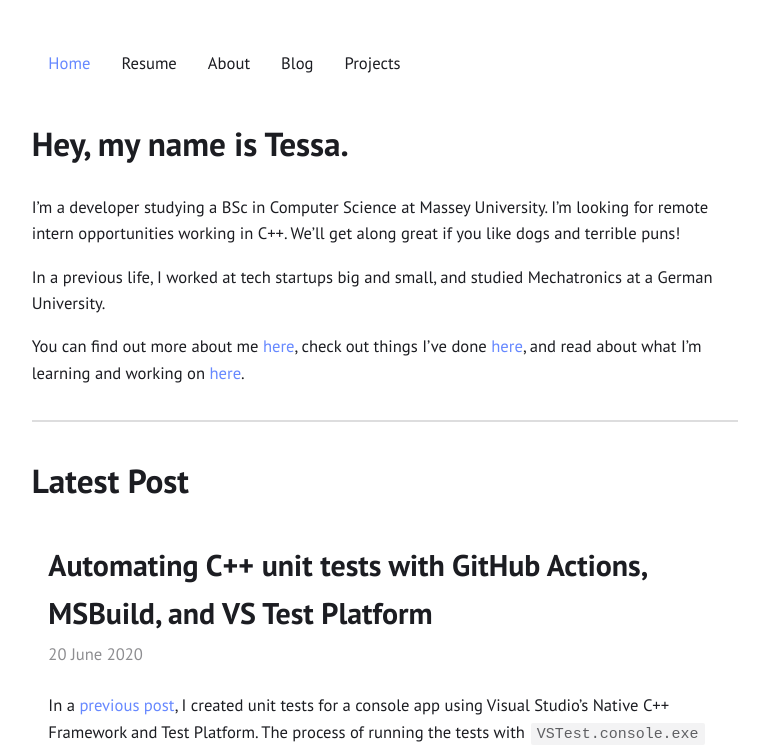
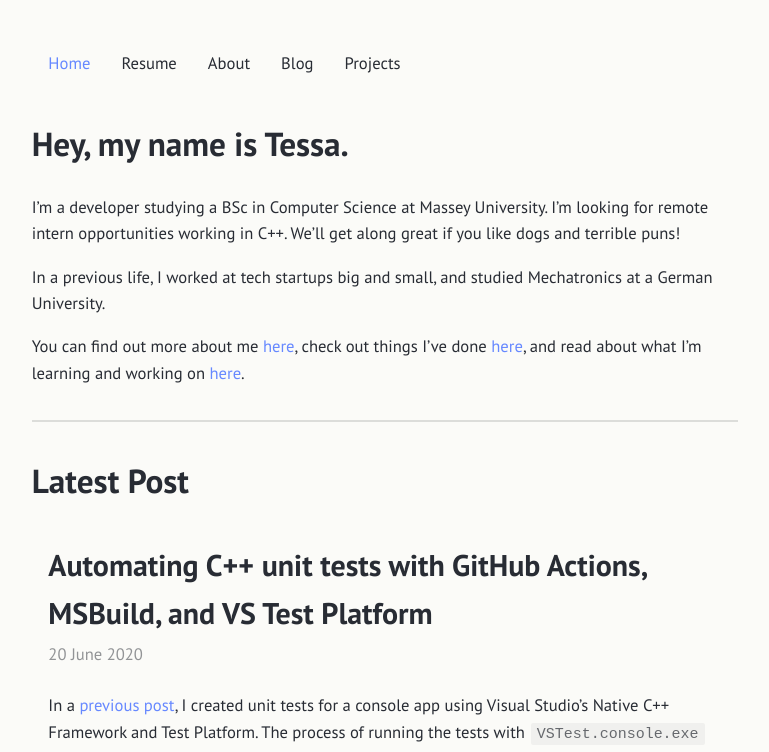
Before and after one commit to tessapower/tessapower.github.io, a Jekyll site: the page built from src/index.md, in a window 1280 px wide. Shown: the top 752 px of the page, without its empty margins (255-1024 px from the left). Built offline with Jekyll 4.4.1, drawn with Linux system fonts in a browser that asks for light colours.

Commit message:
Update light and dark base colours

```diff
--- a/src/_sass/index.sass
+++ b/src/_sass/index.sass
@@ -3,8 +3,8 @@ $font-weight: 400 !default
 $heading-weight: 600 !default
 $line-height: 1.6 !default
 $link-color: #68f !default
-$dark: #1c1d22 !default
-$light: #ffffff !default
+$dark: #282c34 !default
+$light: #fbfbf8 !default
 
 @function reduce ($percent)
   @return rgba(mix($dark, $light), $percent / 100)
--- a/src/assets/css/classes.sass
+++ b/src/assets/css/classes.sass
@@ -57,7 +57,7 @@
   transition: .2s
 
 .more a:hover
-  color: #fff
+  color: #fbfbf8
   background: $link-color
   text-decoration: inherit
 
--- a/src/assets/css/sidebar.sass
+++ b/src/assets/css/sidebar.sass
@@ -19,7 +19,7 @@ body > header
   position: fixed
   overflow: auto
   background: darken($dark, 2%)
-  color: #fff
+  color: #fbfbf8
   border: none
   box-shadow: none
   opacity: .98
```
